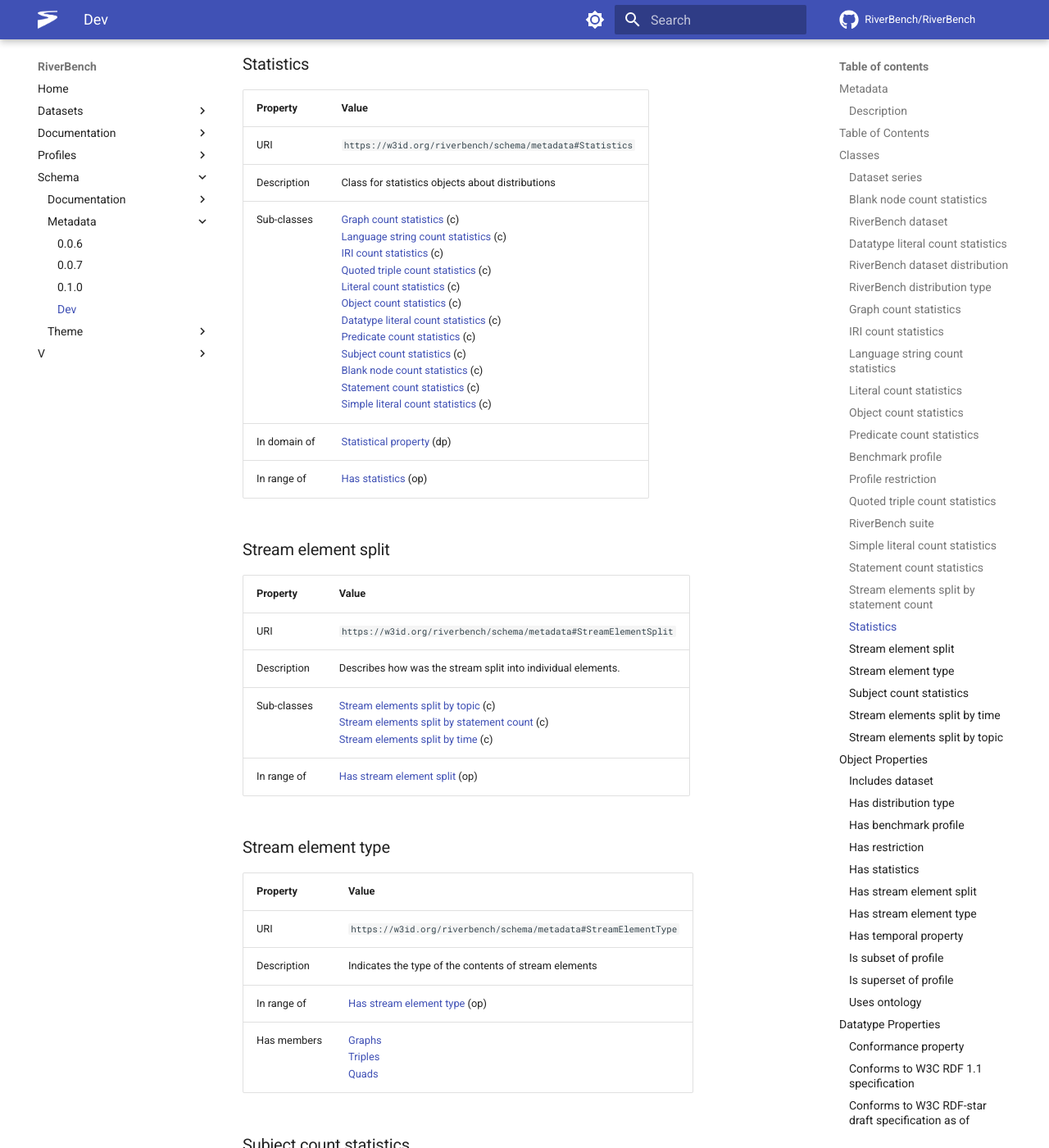
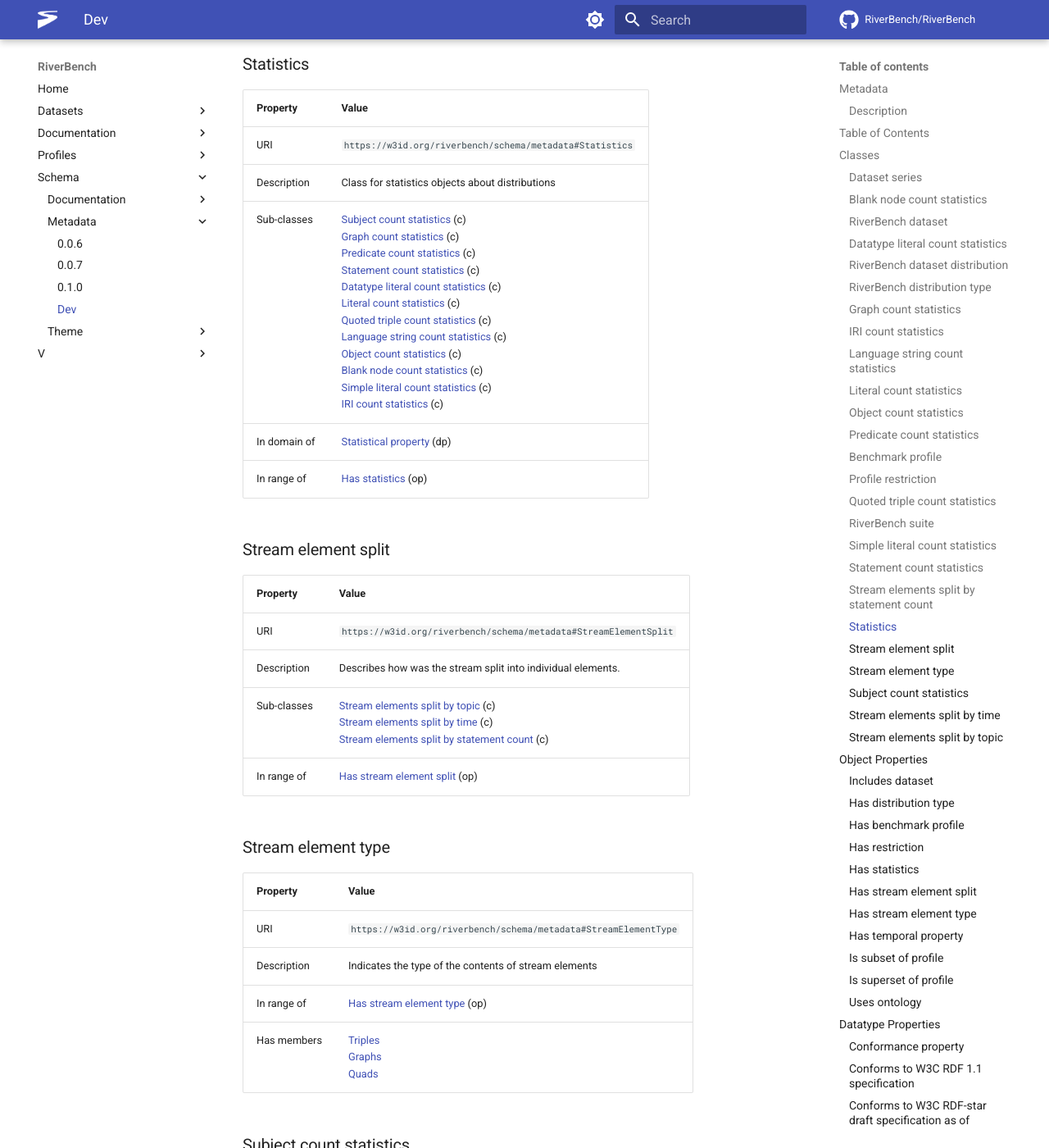
Before and after one commit to RiverBench/riverbench.github.io, an MkDocs documentation site: the page built from docs/schema/metadata/dev.md, in a window 1280 px wide and 1400 px high, scrolled down 7902 px. Shown: the whole window at 82% size. Built offline with MkDocs 1.6.1 and Material for MkDocs 9.7.7, drawn with Linux system fonts in a browser that asks for light colours; comment, search, counter and statistics services are not loaded; some of the changed text lies outside the part shown.

```diff
--- a/docs/schema/metadata/dev.md
+++ b/docs/schema/metadata/dev.md
@@ -110,7 +110,7 @@ Property | Value
 URI | `https://w3id.org/riverbench/schema/metadata#DistributionType`
 Description | Type of dataset distribution, indicating the corresponding streaming task formulation.
 In range of |[Has distribution type](#hasDistributionType) (op)<br />
-Has members |[Partial distribution](#partialDistribution)<br />[Flat distribution](#flatDistribution)<br />[Quad stream distribution](#quadStreamDistribution)<br />[Triple stream distribution](#tripleStreamDistribution)<br />[Full distribution](#fullDistribution)<br />[Graph stream distribution](#graphStreamDistribution)<br />
+Has members |[Quad stream distribution](#quadStreamDistribution)<br />[Graph stream distribution](#graphStreamDistribution)<br />[Full distribution](#fullDistribution)<br />[Flat distribution](#flatDistribution)<br />[Partial distribution](#partialDistribution)<br />[Triple stream distribution](#tripleStreamDistribution)<br />
 
 ### Graph count statistics <a name="GraphCountStatistics"></a>
 Property | Value
@@ -160,8 +160,8 @@ Property | Value
 URI | `https://w3id.org/riverbench/schema/metadata#Profile`
 Description | Benchmark profile grouping several datasets in RiverBench
 Super-classes |[Dataset series](#DatasetSeries) (c)<br />
-In domain of |[Is superset of profile](#isSupersetOfProfile) (op)<br />[Has restriction](#hasRestriction) (op)<br />[Is subset of profile](#isSubsetOfProfile) (op)<br />
-In range of |[Is subset of profile](#isSubsetOfProfile) (op)<br />[Has benchmark profile](#hasProfile) (op)<br />[Is superset of profile](#isSupersetOfProfile) (op)<br />
+In domain of |[Is superset of profile](#isSupersetOfProfile) (op)<br />[Is subset of profile](#isSubsetOfProfile) (op)<br />[Has restriction](#hasRestriction) (op)<br />
+In range of |[Is subset of profile](#isSubsetOfProfile) (op)<br />[Is superset of profile](#isSupersetOfProfile) (op)<br />[Has benchmark profile](#hasProfile) (op)<br />
 
 ### Profile restriction <a name="ProfileRestriction"></a>
 Property | Value
@@ -211,7 +211,7 @@ Property | Value
 --- | ---
 URI | `https://w3id.org/riverbench/schema/metadata#Statistics`
 Description | Class for statistics objects about distributions
-Sub-classes |[Graph count statistics](#GraphCountStatistics) (c)<br />[Language string count statistics](#LanguageLiteralCountStatistics) (c)<br />[IRI count statistics](#IriCountStatistics) (c)<br />[Quoted triple count statistics](#QuotedTripleCountStatistics) (c)<br />[Literal count statistics](#LiteralCountStatistics) (c)<br />[Object count statistics](#ObjectCountStatistics) (c)<br />[Datatype literal count statistics](#DatatypeLiteralCountStatistics) (c)<br />[Predicate count statistics](#PredicateCountStatistics) (c)<br />[Subject count statistics](#SubjectCountStatistics) (c)<br />[Blank node count statistics](#BlankNodeCountStatistics) (c)<br />[Statement count statistics](#StatementCountStatistics) (c)<br />[Simple literal count statistics](#SimpleLiteralCountStatistics) (c)<br />
+Sub-classes |[Subject count statistics](#SubjectCountStatistics) (c)<br />[Graph count statistics](#GraphCountStatistics) (c)<br />[Predicate count statistics](#PredicateCountStatistics) (c)<br />[Statement count statistics](#StatementCountStatistics) (c)<br />[Datatype literal count statistics](#DatatypeLiteralCountStatistics) (c)<br />[Literal count statistics](#LiteralCountStatistics) (c)<br />[Quoted triple count statistics](#QuotedTripleCountStatistics) (c)<br />[Language string count statistics](#LanguageLiteralCountStatistics) (c)<br />[Object count statistics](#ObjectCountStatistics) (c)<br />[Blank node count statistics](#BlankNodeCountStatistics) (c)<br />[Simple literal count statistics](#SimpleLiteralCountStatistics) (c)<br />[IRI count statistics](#IriCountStatistics) (c)<br />
 In domain of |[Statistical property](#statisticalProperty) (dp)<br />
 In range of |[Has statistics](#hasStatistics) (op)<br />
 
@@ -220,7 +220,7 @@ Property | Value
 --- | ---
 URI | `https://w3id.org/riverbench/schema/metadata#StreamElementSplit`
 Description | Describes how was the stream split into individual elements.
-Sub-classes |[Stream elements split by topic](#TopicStreamElementSplit) (c)<br />[Stream elements split by statement count](#StatementCountStreamElementSplit) (c)<br />[Stream elements split by time](#TimeStreamElementSplit) (c)<br />
+Sub-classes |[Stream elements split by topic](#TopicStreamElementSplit) (c)<br />[Stream elements split by time](#TimeStreamElementSplit) (c)<br />[Stream elements split by statement count](#StatementCountStreamElementSplit) (c)<br />
 In range of |[Has stream element split](#hasStreamElementSplit) (op)<br />
 
 ### Stream element type <a name="StreamElementType"></a>
@@ -229,7 +229,7 @@ Property | Value
 URI | `https://w3id.org/riverbench/schema/metadata#StreamElementType`
 Description | Indicates the type of the contents of stream elements
 In range of |[Has stream element type](#hasStreamElementType) (op)<br />
-Has members |[Graphs](#graphs)<br />[Triples](#triples)<br />[Quads](#quads)<br />
+Has members |[Triples](#triples)<br />[Graphs](#graphs)<br />[Quads](#quads)<br />
 
 ### Subject count statistics <a name="SubjectCountStatistics"></a>
 Property | Value
```
Also changed, not shown: docs/schema/documentation/dev.md (+8 -3 lines), docs/schema/theme/dev.md (+4 -5 lines).
